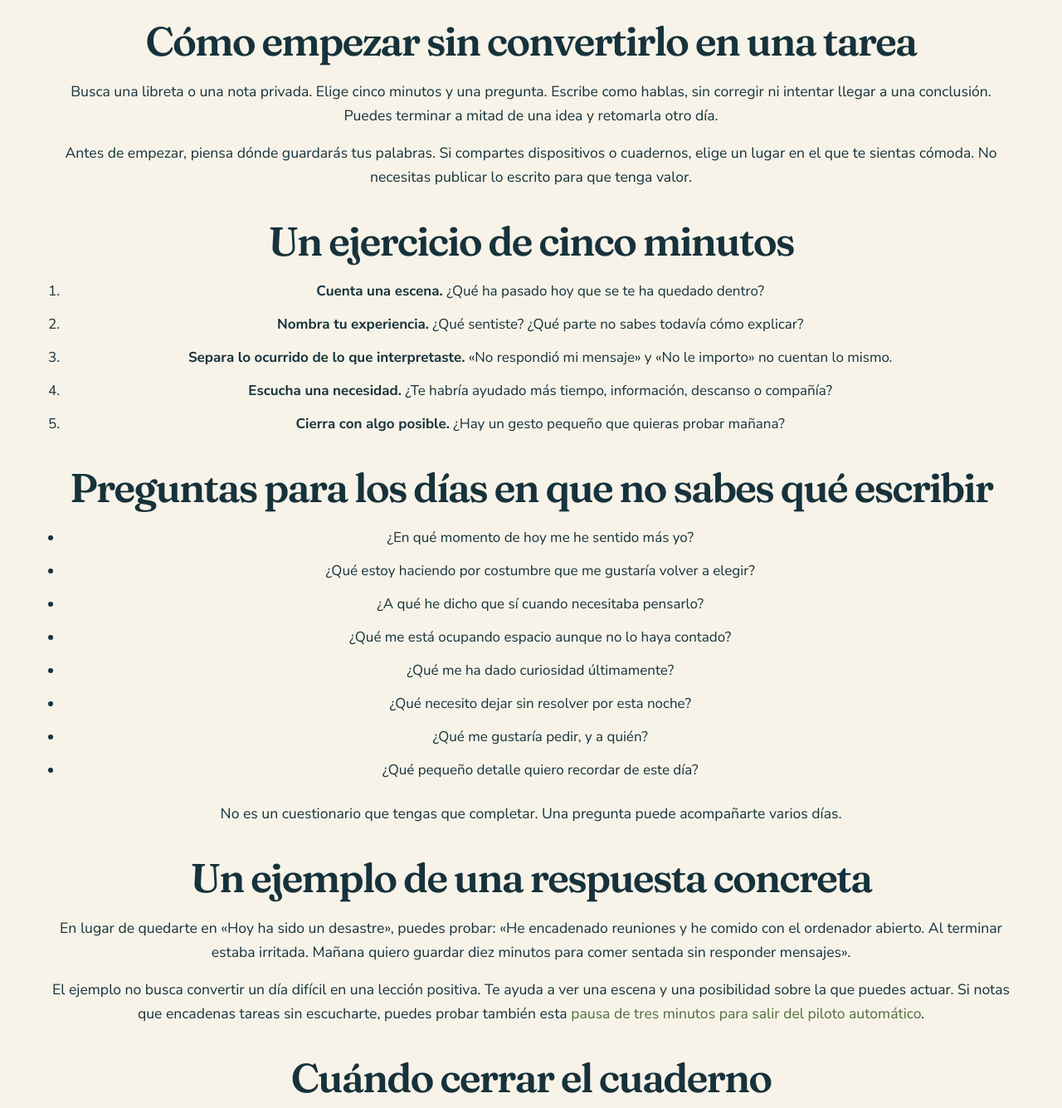
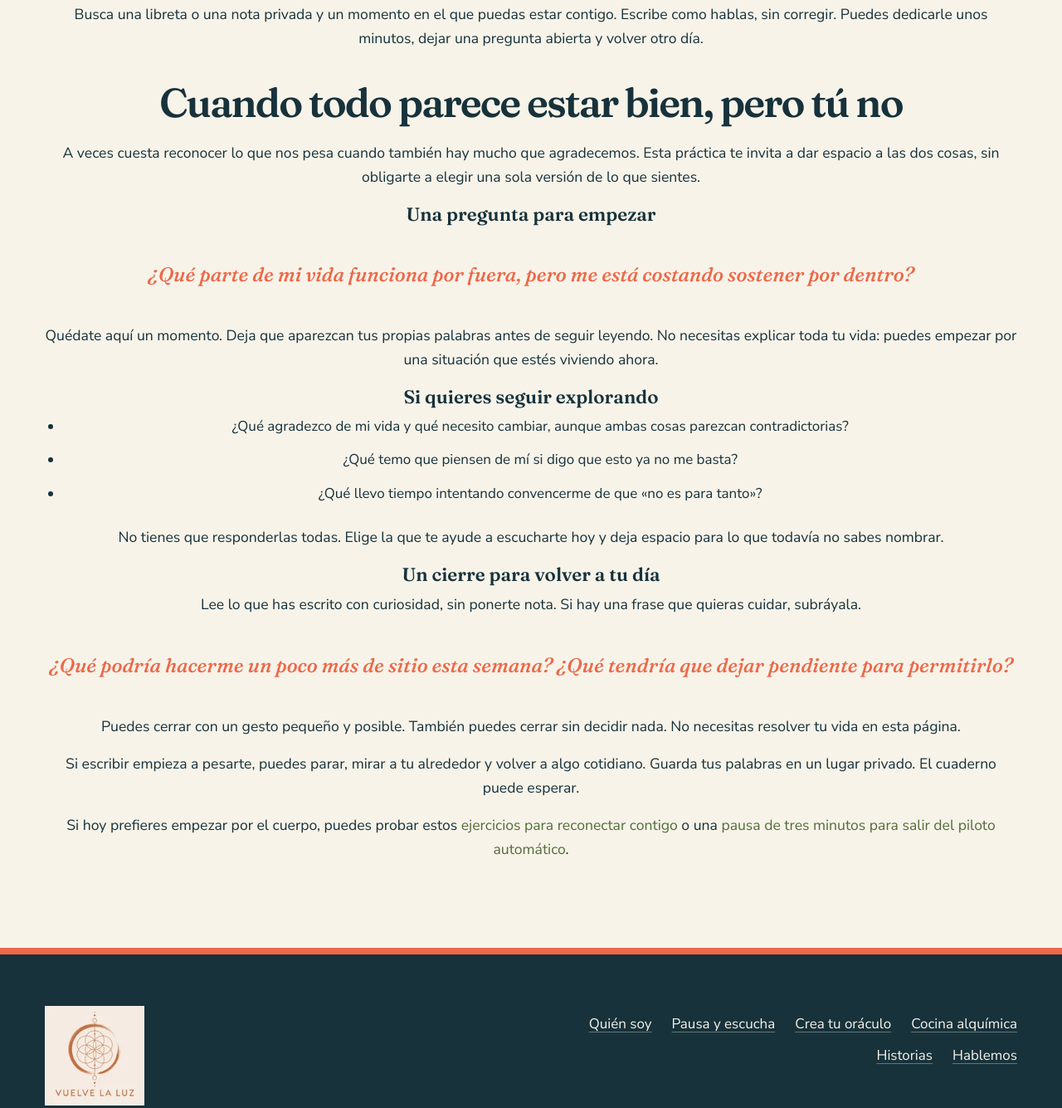
Before and after one commit to vuelvelaluz/Vuelve-la-luz, a plain HTML site: page journaling-para-conocerte-mejor.html in a window 1280 px wide. Shown: the part 945-2280 px from the top of the page at 83% size. Drawn offline with Linux system fonts and the light colour scheme.

Commit message:
Focus journaling guide on one reflective practice without example answers

```diff
--- a/journaling-para-conocerte-mejor.html
+++ b/journaling-para-conocerte-mejor.html
@@ -8,12 +8,12 @@
   <meta charset="UTF-8">
   <meta name="viewport" content="width=device-width, initial-scale=1.0">
   <title>Journaling para conocerte mejor: preguntas para empezar | Vuelve la Luz</title>
-  <meta name="description" content="Una forma sencilla de empezar un diario personal: preguntas, un ejercicio de cinco minutos y ejemplos para escucharte sin juzgar lo que escribes.">
+  <meta name="description" content="Una práctica de journaling para escucharte cuando todo parece estar bien, pero tú no: una pregunta central, espacio para explorar y un cierre a tu ritmo.">
   <link rel="canonical" href="https://vuelvelaluz.com/journaling-para-conocerte-mejor.html">
   <meta property="og:type" content="article">
   <meta property="og:url" content="https://vuelvelaluz.com/journaling-para-conocerte-mejor.html">
   <meta property="og:title" content="Journaling para conocerte mejor: preguntas para empezar | Vuelve la Luz">
-  <meta property="og:description" content="Una forma sencilla de empezar un diario personal: preguntas, un ejercicio de cinco minutos y ejemplos para escucharte sin juzgar lo que escribes.">
+  <meta property="og:description" content="Una práctica de journaling para escucharte cuando todo parece estar bien, pero tú no: una pregunta central, espacio para explorar y un cierre a tu ritmo.">
   <meta property="og:image" content="https://vuelvelaluz.com/images/tor-1.jpg">
   <link rel="preload" href="fonts/nunito-sans-normal.woff2" as="font" type="font/woff2" crossorigin>
   <link rel="stylesheet" href="css/style.css?v=collage-20261113">
@@ -27,10 +27,10 @@
   <meta property="og:site_name" content="Vuelve la Luz">
   <meta name="twitter:card" content="summary_large_image">
   <meta name="twitter:title" content="Journaling para conocerte mejor: preguntas para empezar | Vuelve la Luz">
-  <meta name="twitter:description" content="Una forma sencilla de empezar un diario personal: preguntas, un ejercicio de cinco minutos y ejemplos para escucharte sin juzgar lo que escribes.">
+  <meta name="twitter:description" content="Una práctica de journaling para escucharte cuando todo parece estar bien, pero tú no: una pregunta central, espacio para explorar y un cierre a tu ritmo.">
   <meta name="twitter:image" content="https://vuelvelaluz.com/images/tor-1.jpg">
   <meta name="robots" content="index, follow, max-image-preview:large">
-  <script type="application/ld+json">{"@context": "https://schema.org", "@graph": [{"@type": "BlogPosting", "@id": "https://vuelvelaluz.com/journaling-para-conocerte-mejor.html#article", "mainEntityOfPage": "https://vuelvelaluz.com/journaling-para-conocerte-mejor.html", "headline": "Journaling para conocerte mejor: preguntas para empezar", "description": "Una forma sencilla de empezar un diario personal: preguntas, un ejercicio de cinco minutos y ejemplos para escucharte sin juzgar lo que escribes.", "inLanguage": "es", "image": "https://vuelvelaluz.com/images/tor-1.jpg", "author": {"@type": "Person", "name": "Alejandra Salama Monsalve", "url": "https://vuelvelaluz.com/sobre-mi.html"}, "publisher": {"@type": "Person", "name": "Alejandra Salama Monsalve"}, "datePublished": "2026-10-03", "dateModified": "2026-10-18"}, {"@type": "BreadcrumbList", "itemListElement": [{"@type": "ListItem", "position": 1, "name": "Inicio", "item": "https://vuelvelaluz.com/"}, {"@type": "ListItem", "position": 2, "name": "Prácticas", "item": "https://vuelvelaluz.com/recursos.html"}, {"@type": "ListItem", "position": 3, "name": "Journaling para conocerte mejor: preguntas para empezar", "item": "https://vuelvelaluz.com/journaling-para-conocerte-mejor.html"}]}]}</script>
+  <script type="application/ld+json">{"@context": "https://schema.org", "@graph": [{"@type": "BlogPosting", "@id": "https://vuelvelaluz.com/journaling-para-conocerte-mejor.html#article", "mainEntityOfPage": "https://vuelvelaluz.com/journaling-para-conocerte-mejor.html", "headline": "Journaling para conocerte mejor: preguntas para empezar", "description": "Una práctica de journaling para escucharte cuando todo parece estar bien, pero tú no: una pregunta central, espacio para explorar y un cierre a tu ritmo.", "inLanguage": "es", "image": "https://vuelvelaluz.com/images/tor-1.jpg", "author": {"@type": "Person", "name": "Alejandra Salama Monsalve", "url": "https://vuelvelaluz.com/sobre-mi.html"}, "publisher": {"@type": "Person", "name": "Alejandra Salama Monsalve"}, "datePublished": "2026-10-03", "dateModified": "2026-11-15"}, {"@type": "BreadcrumbList", "itemListElement": [{"@type": "ListItem", "position": 1, "name": "Inicio", "item": "https://vuelvelaluz.com/"}, {"@type": "ListItem", "position": 2, "name": "Prácticas", "item": "https://vuelvelaluz.com/recursos.html"}, {"@type": "ListItem", "position": 3, "name": "Journaling para conocerte mejor: preguntas para empezar", "item": "https://vuelvelaluz.com/journaling-para-conocerte-mejor.html"}]}]}</script>
   <script src="js/analytics.js?v=2" defer></script>
 </head>
 <body>
@@ -53,13 +53,42 @@
     </nav>
   </header>
 
-  <main id="main-content"><section class="hero"><div class="container"><span class="subtitulo">Pequeñas prácticas para volver a ti</span><h1>Journaling para conocerte mejor: preguntas para empezar</h1><p class="intro">Una forma sencilla de empezar un diario personal: preguntas, un ejercicio de cinco minutos y ejemplos para escucharte sin juzgar lo que escribes.</p></div></section><section class="seccion"><article class="container narrativa guia"><nav aria-label="Ruta de navegación"><a href="/">Inicio</a> / <a href="recursos.html">Prácticas</a> / Journaling para conocerte mejor: preguntas para empezar</nav><p class="autor-articulo">Por <a href="sobre-mi.html">Alejandra Salama Monsalve</a> · <time datetime="2026-10-03">3 de octubre de 2026</time> · Actualizado el <time datetime="2026-10-18">18 de octubre de 2026</time></p><p>Journaling es una manera de llamar a algo sencillo: reservar un espacio para escribir lo que estás viviendo. No tiene que ser un diario perfecto ni una colección de frases bonitas. Puede ser una conversación contigo que nadie más tenga que leer.</p>
-<h2>Cómo empezar sin convertirlo en una tarea</h2><p>Busca una libreta o una nota privada. Elige cinco minutos y una pregunta. Escribe como hablas, sin corregir ni intentar llegar a una conclusión. Puedes terminar a mitad de una idea y retomarla otro día.</p><p>Antes de empezar, piensa dónde guardarás tus palabras. Si compartes dispositivos o cuadernos, elige un lugar en el que te sientas cómoda. No necesitas publicar lo escrito para que tenga valor.</p>
-<h2>Un ejercicio de cinco minutos</h2><ol><li><strong>Cuenta una escena.</strong> ¿Qué ha pasado hoy que se te ha quedado dentro?</li><li><strong>Nombra tu experiencia.</strong> ¿Qué sentiste? ¿Qué parte no sabes todavía cómo explicar?</li><li><strong>Separa lo ocurrido de lo que interpretaste.</strong> «No respondió mi mensaje» y «No le importo» no cuentan lo mismo.</li><li><strong>Escucha una necesidad.</strong> ¿Te habría ayudado más tiempo, información, descanso o compañía?</li><li><strong>Cierra con algo posible.</strong> ¿Hay un gesto pequeño que quieras probar mañana?</li></ol>
-<h2>Preguntas para los días en que no sabes qué escribir</h2><ul><li>¿En qué momento de hoy me he sentido más yo?</li><li>¿Qué estoy haciendo por costumbre que me gustaría volver a elegir?</li><li>¿A qué he dicho que sí cuando necesitaba pensarlo?</li><li>¿Qué me está ocupando espacio aunque no lo haya contado?</li><li>¿Qué me ha dado curiosidad últimamente?</li><li>¿Qué necesito dejar sin resolver por esta noche?</li><li>¿Qué me gustaría pedir, y a quién?</li><li>¿Qué pequeño detalle quiero recordar de este día?</li></ul><p>No es un cuestionario que tengas que completar. Una pregunta puede acompañarte varios días.</p>
-<h2>Un ejemplo de una respuesta concreta</h2><p>En lugar de quedarte en «Hoy ha sido un desastre», puedes probar: «He encadenado reuniones y he comido con el ordenador abierto. Al terminar estaba irritada. Mañana quiero guardar diez minutos para comer sentada sin responder mensajes».</p><p>El ejemplo no busca convertir un día difícil en una lección positiva. Te ayuda a ver una escena y una posibilidad sobre la que puedes actuar. Si notas que encadenas tareas sin escucharte, puedes probar también esta <a href="salir-del-piloto-automatico.html#ejercicio-cotidiano">pausa de tres minutos para salir del piloto automático</a>.</p>
-<h2>Cuándo cerrar el cuaderno</h2><p>Si notas que estás repitiendo la misma acusación contra ti o buscando una respuesta que no llega, puedes parar. Escribe «Por hoy lo dejo aquí», mira a tu alrededor y vuelve a algo cotidiano. También puedes hablar con alguien de confianza. No tienes que encontrar claridad cada vez que escribes.</p>
-<h2>Vuelve a leer con curiosidad</h2><p>Tras unos días, busca necesidades o momentos que se repitan. No te pongas nota. Pregúntate qué te gustaría cuidar esta semana y elige una cosa.</p><p>Puedes combinar la escritura con estos <a href="reconectar-contigo-misma.html">ejercicios para reconectar contigo</a> o explorar el <a href="https://vuelve-la-luz-beta.vercel.app/">recorrido de 21 días</a>, que incluye un espacio personal para escribir.</p></article></section></main>
+  <main id="main-content">
+    <section class="hero">
+      <div class="container">
+        <span class="subtitulo">Pequeñas prácticas para volver a ti</span>
+        <h1>Journaling para conocerte mejor: preguntas para empezar</h1>
+        <p class="intro">Un espacio para escribir lo que estás viviendo, escucharte con honestidad y dejar de exigirte una respuesta inmediata.</p>
+      </div>
+    </section>
+    <section class="seccion">
+      <article class="container narrativa guia">
+        <nav aria-label="Ruta de navegación"><a href="/">Inicio</a> / <a href="recursos.html">Prácticas</a> / Journaling para conocerte mejor</nav>
+        <p class="autor-articulo">Por <a href="sobre-mi.html">Alejandra Salama Monsalve</a> · <time datetime="2026-10-03">3 de octubre de 2026</time> · Actualizado el <time datetime="2026-11-15">15 de noviembre de 2026</time></p>
+        <p>Journaling es una manera de llamar a algo sencillo: reservar un espacio para escribir lo que estás viviendo. No tiene que ser un diario perfecto ni una colección de frases bonitas. Puede ser una conversación contigo que nadie más tenga que leer.</p>
+        <p>Busca una libreta o una nota privada y un momento en el que puedas estar contigo. Escribe como hablas, sin corregir. Puedes dedicarle unos minutos, dejar una pregunta abierta y volver otro día.</p>
+
+        <h2 id="cuando-todo-parece-estar-bien">Cuando todo parece estar bien, pero tú no</h2>
+        <p>A veces cuesta reconocer lo que nos pesa cuando también hay mucho que agradecemos. Esta práctica te invita a dar espacio a las dos cosas, sin obligarte a elegir una sola versión de lo que sientes.</p>
+        <h3>Una pregunta para empezar</h3>
+        <p class="pregunta-clave">¿Qué parte de mi vida funciona por fuera, pero me está costando sostener por dentro?</p>
+        <p>Quédate aquí un momento. Deja que aparezcan tus propias palabras antes de seguir leyendo. No necesitas explicar toda tu vida: puedes empezar por una situación que estés viviendo ahora.</p>
+        <h3>Si quieres seguir explorando</h3>
+        <ul>
+          <li>¿Qué agradezco de mi vida y qué necesito cambiar, aunque ambas cosas parezcan contradictorias?</li>
+          <li>¿Qué temo que piensen de mí si digo que esto ya no me basta?</li>
+          <li>¿Qué llevo tiempo intentando convencerme de que «no es para tanto»?</li>
+        </ul>
+        <p>No tienes que responderlas todas. Elige la que te ayude a escucharte hoy y deja espacio para lo que todavía no sabes nombrar.</p>
+        <h3>Un cierre para volver a tu día</h3>
+        <p>Lee lo que has escrito con curiosidad, sin ponerte nota. Si hay una frase que quieras cuidar, subráyala.</p>
+        <p class="pregunta-clave">¿Qué podría hacerme un poco más de sitio esta semana? ¿Qué tendría que dejar pendiente para permitirlo?</p>
+        <p>Puedes cerrar con un gesto pequeño y posible. También puedes cerrar sin decidir nada. No necesitas resolver tu vida en esta página.</p>
+        <p>Si escribir empieza a pesarte, puedes parar, mirar a tu alrededor y volver a algo cotidiano. Guarda tus palabras en un lugar privado. El cuaderno puede esperar.</p>
+        <p>Si hoy prefieres empezar por el cuerpo, puedes probar estos <a href="reconectar-contigo-misma.html">ejercicios para reconectar contigo</a> o una <a href="salir-del-piloto-automatico.html#ejercicio-cotidiano">pausa de tres minutos para salir del piloto automático</a>.</p>
+      </article>
+    </section>
+  </main>
 
   <footer class="pie">
     <div class="container">
--- a/sitemap.xml
+++ b/sitemap.xml
@@ -41,7 +41,7 @@
   </url>
   <url>
     <loc>https://vuelvelaluz.com/journaling-para-conocerte-mejor.html</loc>
-    <lastmod>2026-10-18</lastmod>
+    <lastmod>2026-11-15</lastmod>
   </url>
   <url>
     <loc>https://vuelvelaluz.com/lectura-express.html</loc>
```
